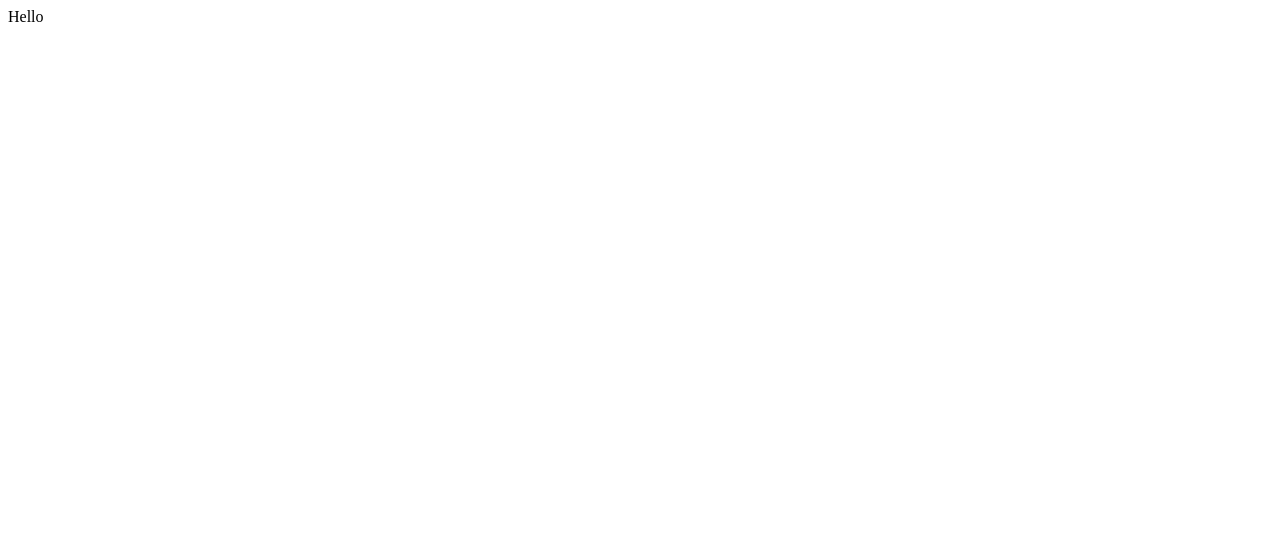
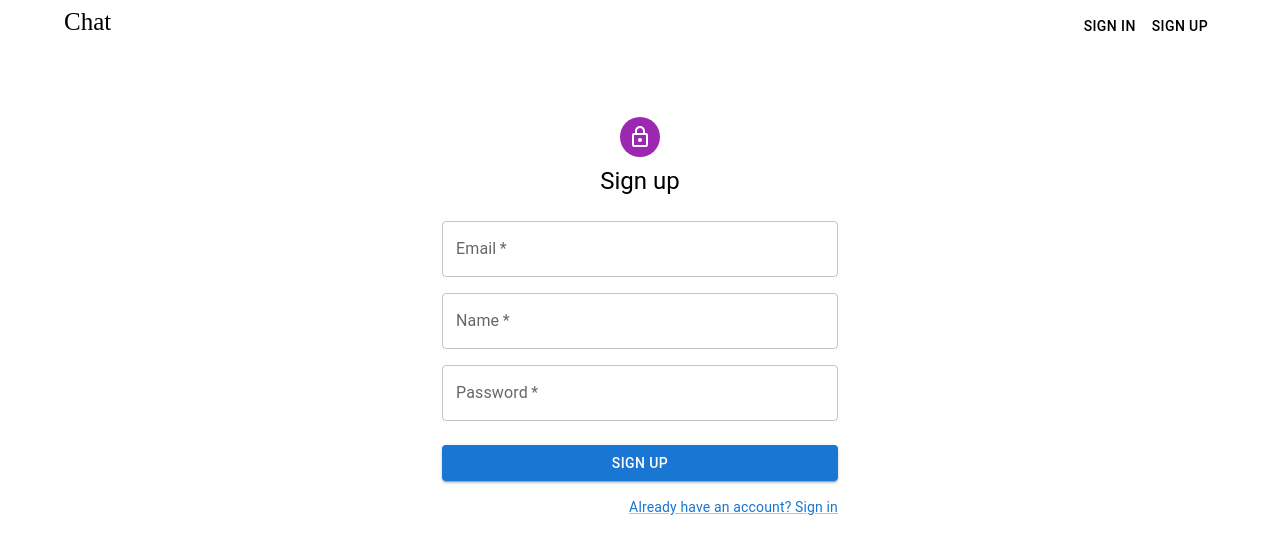
Before and after one commit to limbonalim/chat-with-websocket, a React (Vite) app in the folder frontend/: page /register in a window 1280 px wide. Shown: the top 554 px of the page. Built offline with nearby package versions, Linux system fonts and the light colour scheme.

Commit message:
fixed bugs in Frontend

```diff
--- a/frontend/src/App.tsx
+++ b/frontend/src/App.tsx
@@ -1,7 +1,21 @@
+import Layout from './components/UI/Layout/Layout.tsx';
+import { Route, Routes } from 'react-router-dom';
+import NotFound from './components/UI/Not-Found/NotFound.tsx';
+import Login from './feachers/Users/Login.tsx';
+import Register from './feachers/Users/Register.tsx';
+import Chat from './feachers/Chat/Chat.tsx';
+
 const App = () => {
 	return (
 		<>
-			<div>Hello</div>
+			<Layout>
+				<Routes>
+					<Route path="/login" element={<Login />} />
+					<Route path="/register" element={<Register />} />
+					<Route path="/chat" element={<Chat />} />
+					<Route path="*" element={<NotFound />} />
+				</Routes>
+			</Layout>
 		</>
 	);
 };
--- a/frontend/src/components/Toolbar/Toolbar.tsx
+++ b/frontend/src/components/Toolbar/Toolbar.tsx
@@ -1,18 +1,28 @@
 import { Grid, Link } from '@mui/material';
 import { Link as RouterLink } from 'react-router-dom';
 import { useAppSelector } from '../../app/hooks.ts';
-import { selectUser } from '../../containers/Users/usersSlice.ts';
+import { selectUser } from '../../feachers/Users/usersSlice.ts';
 import UserMenu from './UserMenu.tsx';
 import AnonymousMenu from './AnonymousMenu.tsx';
 
 const Toolbar = () => {
 	const user = useAppSelector(selectUser);
 	return (
-    <Grid container sx={{justifyContent: 'space-between', flexWrap: 'nowrap'}}>
+		<Grid
+			container
+			sx={{ justifyContent: 'space-between', flexWrap: 'nowrap' }}
+		>
 			<Grid item>
-        <Link to="/" component={RouterLink} color="inherit" sx={{textDecoration: 'none', fontSize: 25}}>Spotify</Link>
+				<Link
+					to="/chat"
+					component={RouterLink}
+					color="inherit"
+					sx={{ textDecoration: 'none', fontSize: 25 }}
+				>
+					Chat
+				</Link>
 			</Grid>
-      {user ? (<UserMenu user={user}/>) : (<AnonymousMenu/>)}
+			{user ? <UserMenu user={user} /> : <AnonymousMenu />}
 		</Grid>
 	);
 };
--- a/frontend/src/components/Toolbar/UserMenu.tsx
+++ b/frontend/src/components/Toolbar/UserMenu.tsx
@@ -1,20 +1,18 @@
 import React, { useState } from 'react';
 import { Avatar, Button, Menu, MenuItem } from '@mui/material';
 import AccountCircleIcon from '@mui/icons-material/AccountCircle';
-import { useNavigate } from 'react-router-dom';
 import { useAppDispatch } from '../../app/hooks.ts';
-import { logout } from '../../containers/Users/usersThunks.ts';
+import { logout } from '../../feachers/Users/usersThunks.ts';
 import type { IUser } from '../../types';
-import { BASE_URL, Roles } from '../../constants.ts';
+import { BASE_URL } from '../../constants.ts';
 
 interface Props {
 	user: IUser;
 }
 
-const UserMenu: React.FC<Props> = ({user}) => {
+const UserMenu: React.FC<Props> = ({ user }) => {
 	const [anchorEl, setAnchorEl] = useState<HTMLElement | null>(null);
 	const dispatch = useAppDispatch();
-  const navigate = useNavigate();
 
 	let avatar = user.avatar;
 	if (user.avatar && user.avatar.slice(0, 6) === 'images/') {
@@ -33,15 +31,19 @@ const UserMenu: React.FC<Props> = ({user}) => {
 		<>
 			<Button color="inherit" onClick={onClick}>
 				Hello, {user.displayName}
-        {user.avatar? <Avatar alt={user.displayName} src={avatar} sx={{mx: 1}}/> : <AccountCircleIcon sx={{mx: 1}}/>}
+				{user.avatar ? (
+					<Avatar alt={user.displayName} src={avatar} sx={{ mx: 1 }} />
+				) : (
+					<AccountCircleIcon sx={{ mx: 1 }} />
+				)}
 			</Button>
-      <Menu open={Boolean(anchorEl)} anchorEl={anchorEl} onClose={onClose} keepMounted>
+			<Menu
+				open={Boolean(anchorEl)}
+				anchorEl={anchorEl}
+				onClose={onClose}
+				keepMounted
+			>
 				<MenuItem onClick={() => dispatch(logout())}>LogOut</MenuItem>
-        <MenuItem onClick={() => navigate('/tracks_history')}>Track History</MenuItem>
-        <MenuItem onClick={() => navigate('/create_artist')}>Create Artist</MenuItem>
-        <MenuItem onClick={() => navigate('/create_album')}>Create Album</MenuItem>
-        <MenuItem onClick={() => navigate('/create_track')}>Create Track</MenuItem>
-        {user.role === Roles.admin && <MenuItem onClick={() => navigate('/admin')}>Admin Page</MenuItem>}
 			</Menu>
 		</>
 	);
--- /dev/null
+++ b/frontend/src/feachers/Chat/Chat.tsx
@@ -0,0 +1,5 @@
+const Chat = () => {
+	return <div>Chat</div>;
+};
+
+export default Chat;
```
Lines whose indentation alone changed are shown as unchanged.
